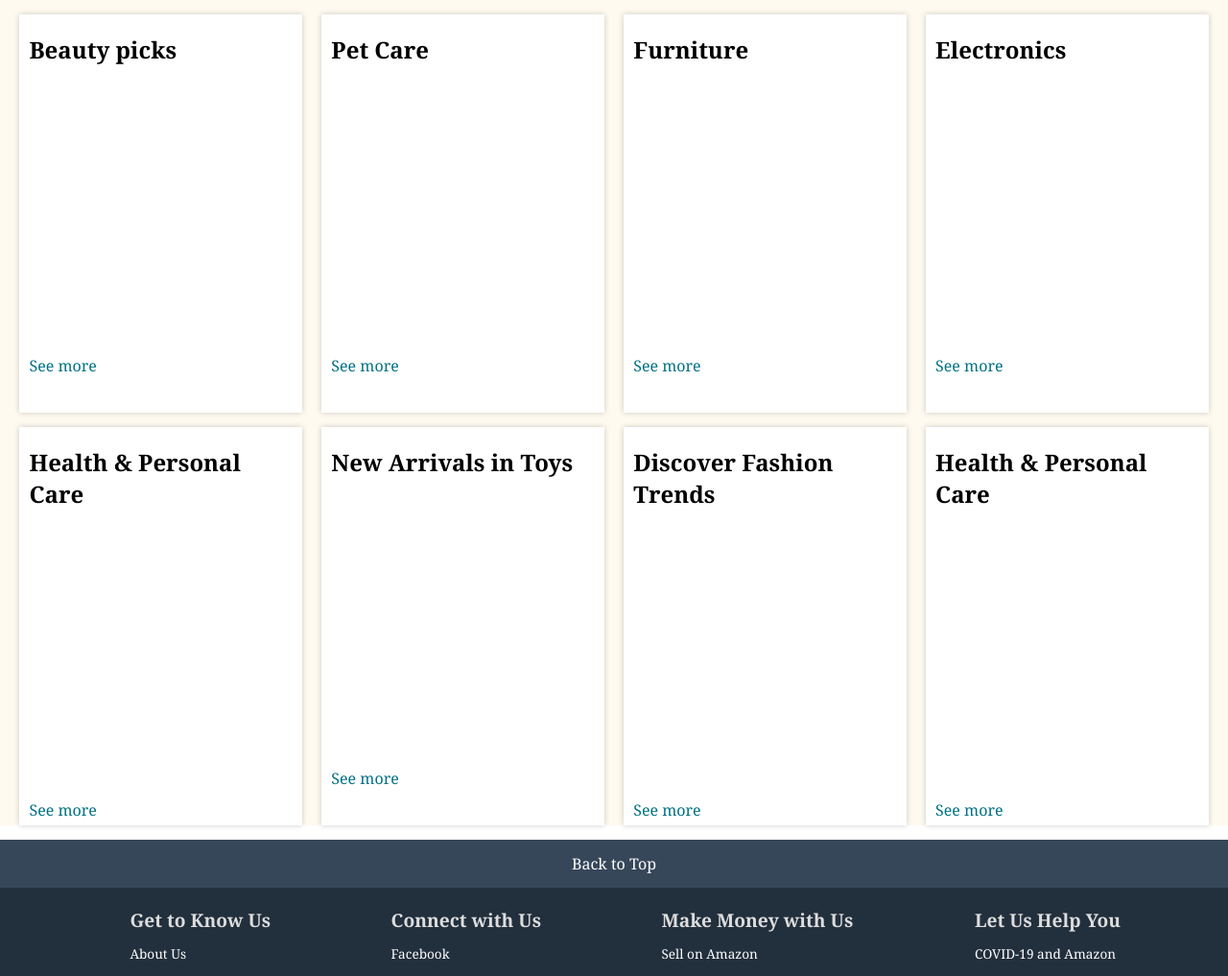
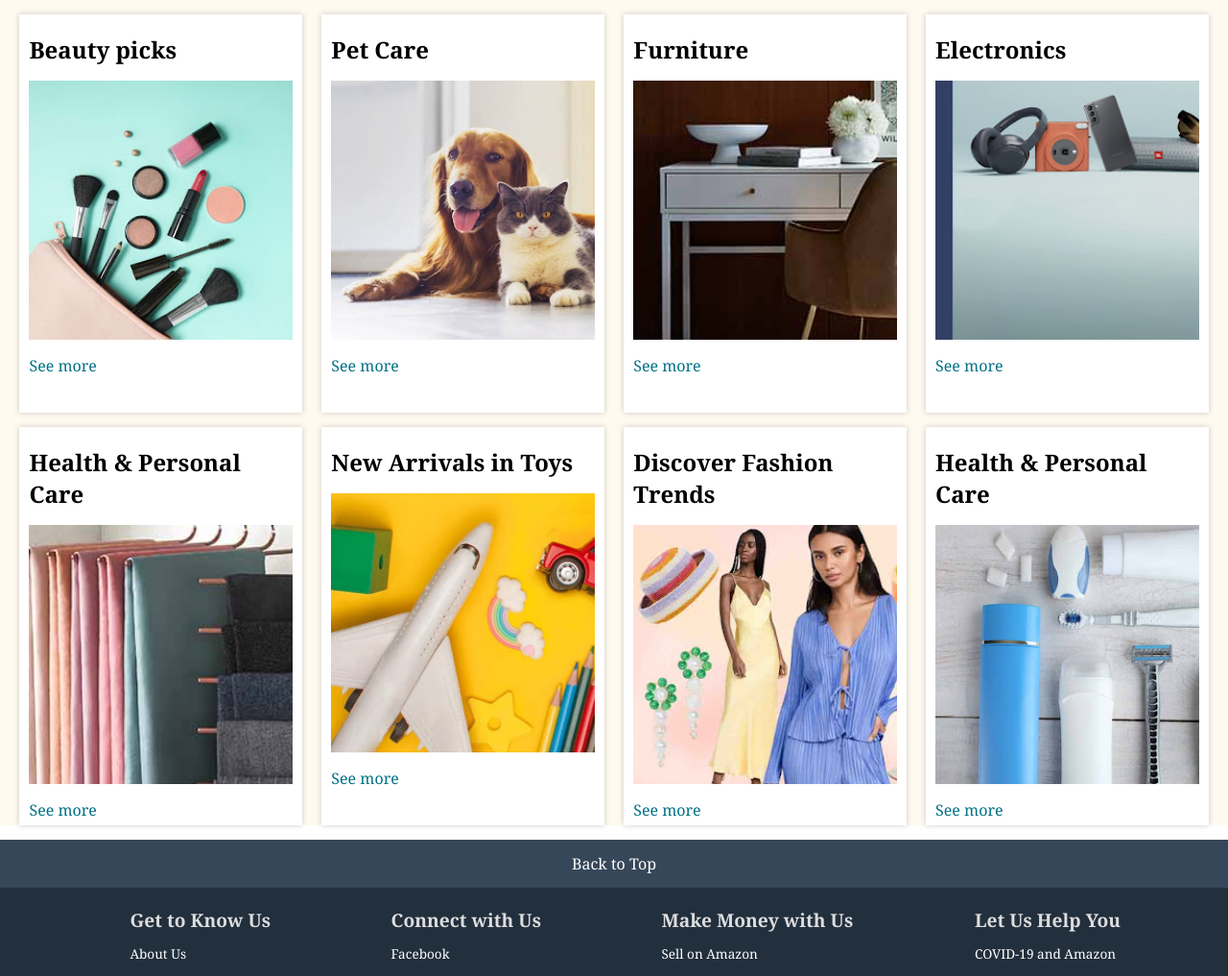
Before and after one commit to LavanyaIndapure/AmazonClone-Frontend, a plain HTML site: page index.html in a window 1280 px wide. Shown: the part 400-1417 px from the top of the page at 96% size. Drawn offline with Linux system fonts and the light colour scheme; files whose address does not match are found by name.

Commit message:
Update index.html

```diff
--- a/index.html
+++ b/index.html
@@ -85,7 +85,7 @@
         <div class="box8 box">
             <div class="box-content">
                 <h2>Beauty picks</h2>
-                <div class="box-img" style="background-image: url('Images/makeup.jpeg');"></div>
+                <div class="box-img" style="background-image: url('makeup.jpeg');"></div>
                 <p><a href="">See more</a></p>
             </div>
         </div>
@@ -93,14 +93,14 @@
         <div class="box2 box">
             <div class="box-content">
                 <h2>Pet Care</h2>
-                <div class="box-img" style="background-image: url('Images/catdog.jpeg');"></div>
+                <div class="box-img" style="background-image: url('catdog.jpeg');"></div>
                 <p><a href="">See more</a></p>
             </div>
         </div>
         <div class="box3 box">
             <div class="box-content">
                 <h2>Furniture</h2>
-                <div class="box-img" style="background-image: url('Images/desk.jpeg');"></div>
+                <div class="box-img" style="background-image: url('desk.jpeg');"></div>
                 <p><a href="">See more</a></p>
             </div>
 
@@ -108,28 +108,28 @@
         <div class="box4 box">
             <div class="box-content">
                 <h2>Electronics</h2>
-                <div class="box-img" style="background-image: url('Images/electronics.jpeg');"></div>
+                <div class="box-img" style="background-image: url('electronics.jpeg');"></div>
                 <p><a href="">See more</a></p>
             </div>
         </div>
         <div class="box5 box">
             <div class="box-content">
                 <h2>Health & Personal Care</h2>
-                <div class="box-img" style="background-image: url('Images/hangers.jpeg');"></div>
+                <div class="box-img" style="background-image: url('hangers.jpeg');"></div>
                 <p><a href="">See more</a></p>
             </div>
         </div>
         <div class="box6 box">
             <div class="box-content">
                 <h2>New Arrivals in Toys</h2>
-                <div class="box-img" style="background-image: url('Images/kids.jpeg');"></div>
+                <div class="box-img" style="background-image: url('kids.jpeg');"></div>
                 <p><a href="">See more</a></p>
             </div>
         </div>
         <div class="box7 box">
             <div class="box-content">
                 <h2>Discover Fashion Trends</h2>
-                <div class="box-img" style="background-image: url('Images/ladiesdress.jpeg');"></div>
+                <div class="box-img" style="background-image: url('ladiesdress.jpeg');"></div>
                 <p><a href="">See more</a></p>
             </div>
         </div>
@@ -137,7 +137,7 @@
         <div class="box1 box">
             <div class="box-content">
                 <h2>Health & Personal Care</h2>
-                <div class="box-img" style="background-image: url('Images/toothpaste.jpeg');"></div>
+                <div class="box-img" style="background-image: url('toothpaste.jpeg');"></div>
                 <p><a href="">See more</a></p>
             </div>
         </div>
```
